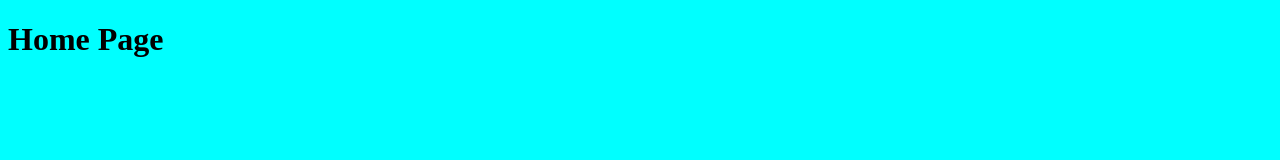
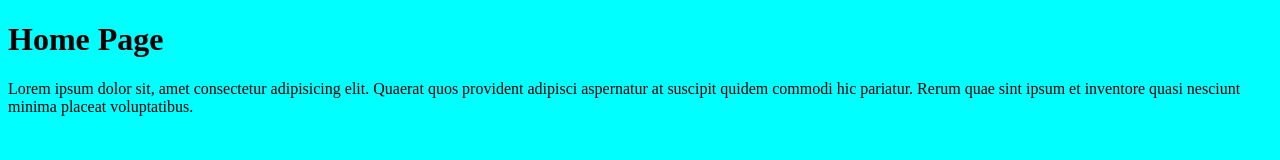
Before and after one commit to nouuuvv/DesainWeb2024, a plain HTML site: page Pertemuan1/index.html in a window 1280 px wide. Drawn offline with Linux system fonts and the light colour scheme.

Commit message:
Tugas pertemuan 1

```diff
--- a/Pertemuan1/index.html
+++ b/Pertemuan1/index.html
@@ -10,5 +10,8 @@
     <h1>
         Home Page
     </h1>
+    <article>
+        <p>Lorem ipsum dolor sit, amet consectetur adipisicing elit. Quaerat quos provident adipisci aspernatur at suscipit quidem commodi hic pariatur. Rerum quae sint ipsum et inventore quasi nesciunt minima placeat voluptatibus.</p>
+    </article>
 </body>
 </html>
```
